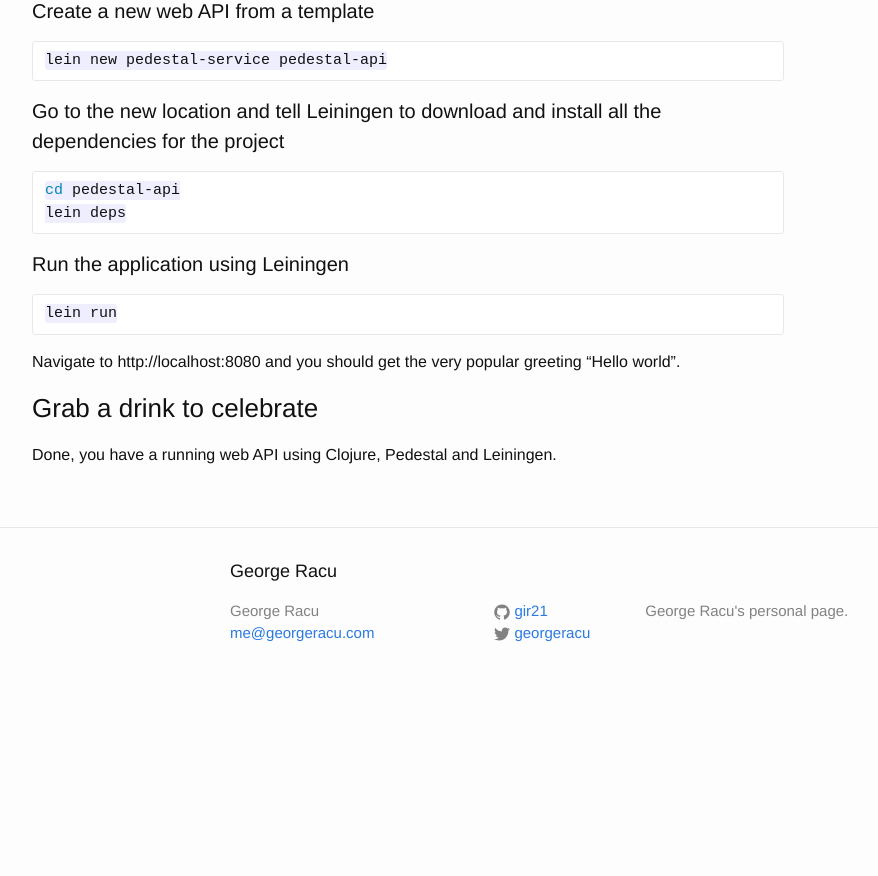
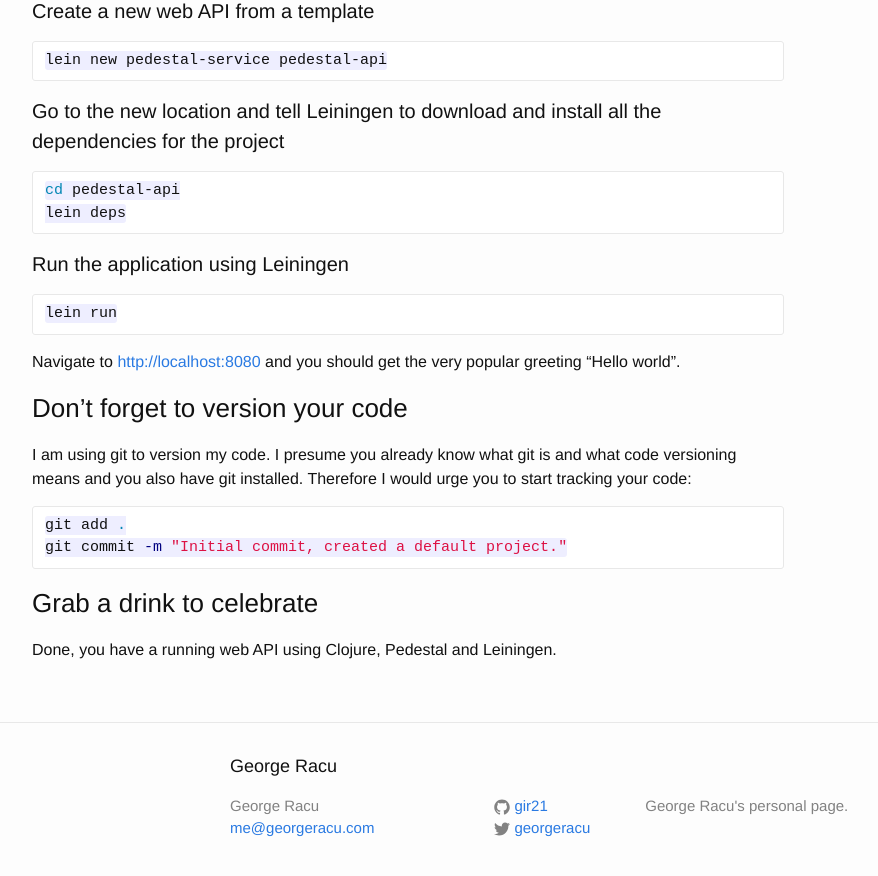
Before and after one commit to georgeracu/georgeracu.github.com, a Jekyll site: the page built from _posts/2019-06-18-clojure-fzth-0.md, in a window 1280 px wide and 900 px high, scrolled down 1190 px. Shown: the top 876 px of the window, without its empty margins (40-918 px from the left). Built offline with Jekyll 4.4.1, drawn with Linux system fonts in a browser that asks for light colours; comment, search, counter and statistics services are not loaded; before the commit the page ends 1895 px from its top, so only the background shows below that.

Commit message:
Added comment about git

````diff
--- a/_posts/2019-06-18-clojure-fzth-0.md
+++ b/_posts/2019-06-18-clojure-fzth-0.md
@@ -63,7 +63,16 @@
 lein run
 ```
 
-Navigate to http://localhost:8080 and you should get the very popular greeting "Hello world".
+Navigate to <http://localhost:8080> and you should get the very popular greeting "Hello world".
+
+### Don't forget to version your code
+
+I am using git to version my code. I presume you already know what git is and what code versioning means and you also have git installed. Therefore I would urge you to start tracking your code:
+
+```bash
+git add .
+git commit -m "Initial commit, created a default project."
+```
 
 ### Grab a drink to celebrate
 
````
